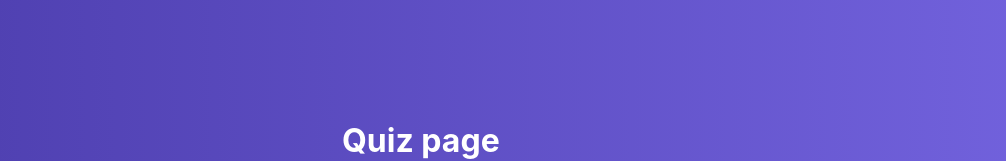
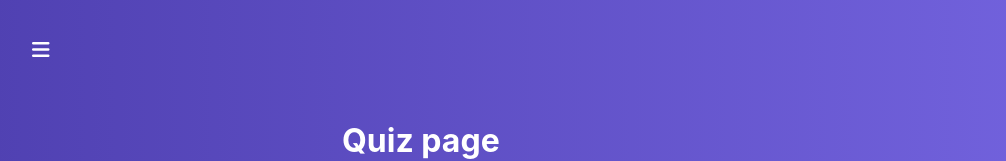
Before and after one commit to roman-mirzoian/react-quiz, a React app: page / in a window 1280 px wide. Shown: the top 161 px of the page, without its empty margins (8-1014 px from the left). Built offline with nearby package versions, Linux system fonts and the light colour scheme.

Commit message:
feat: add navigation button, update layout

```diff
--- /dev/null
+++ b/src/components/Navigation/MenuToggle/MenuToggle.js
@@ -0,0 +1,11 @@
+import React from "react";
+import classes from "./MenuToggle.module.css";
+
+const MenuToggle = (props) => {
+  const style = props.isOpen ? `fa-times ${classes.open}` : "fa-bars";
+  const cls = [classes.MenuToggle, "fas", style];
+
+  return <i className={cls.join(" ")} onClick={props.onToggle} />;
+};
+
+export default MenuToggle;
--- /dev/null
+++ b/src/components/Navigation/MenuToggle/MenuToggle.module.css
@@ -0,0 +1,18 @@
+.MenuToggle {
+  position: fixed;
+  top: 40px;
+  left: 40px;
+  color: white;
+  font-size: 20px;
+  transition: opacity, left 0.22s ease-in;
+  cursor: pointer;
+  z-index: 100;
+}
+
+.MenuToggle:hover {
+  opacity: 0.7;
+}
+
+.MenuToggle.open {
+  left: 320px;
+}
--- a/src/hoc/Layout/Layout.js
+++ b/src/hoc/Layout/Layout.js
@@ -1,9 +1,17 @@
-import React from "react";
+import React, { useState } from "react";
+import MenuToggle from "../../components/Navigation/MenuToggle/MenuToggle";
 import classes from "./Layout.module.css";
 
 const Layout = (props) => {
+  const [menuIsOpen, setMenuIsOpen] = useState(false);
+
+  const toggleMenuHandler = () => {
+    setMenuIsOpen((prevState) => !prevState);
+  };
+
   return (
     <div className={classes.Layout}>
+      <MenuToggle onToggle={toggleMenuHandler} isOpen={menuIsOpen} />
       <main>{props.children}</main>
     </div>
   );
```
